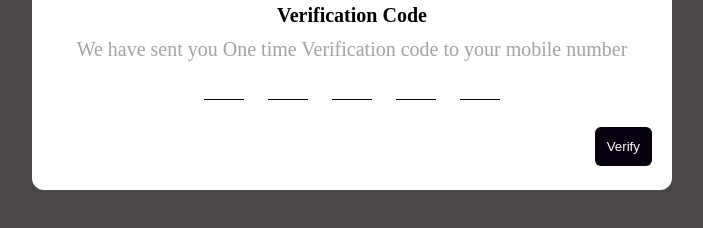
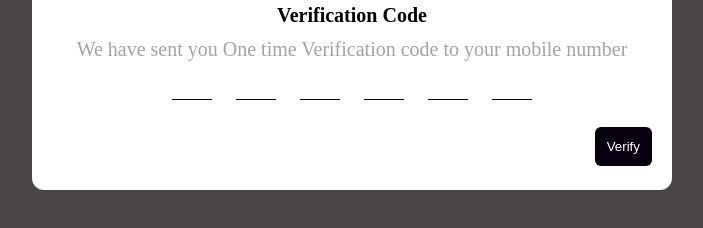
Before and after one commit to soumya2611/otpbox, a plain HTML site: page index.html in a window 1280 px wide. Shown: the part 330-558 px from the top of the page, without its empty margins (288-991 px from the left). Drawn offline with Linux system fonts and the light colour scheme.

Commit message:
hello world!

```diff
--- a/index.html
+++ b/index.html
@@ -17,6 +17,7 @@
            <input id="input3" type="text" maxlength="1">
            <input id="input4" type="text" maxlength="1">
            <input id="input5" type="text" maxlength="1">
+           <input type="text" maxlength="1" id="input6">
         </div>
         <button class="action">Verify </button>
     </form>
```
